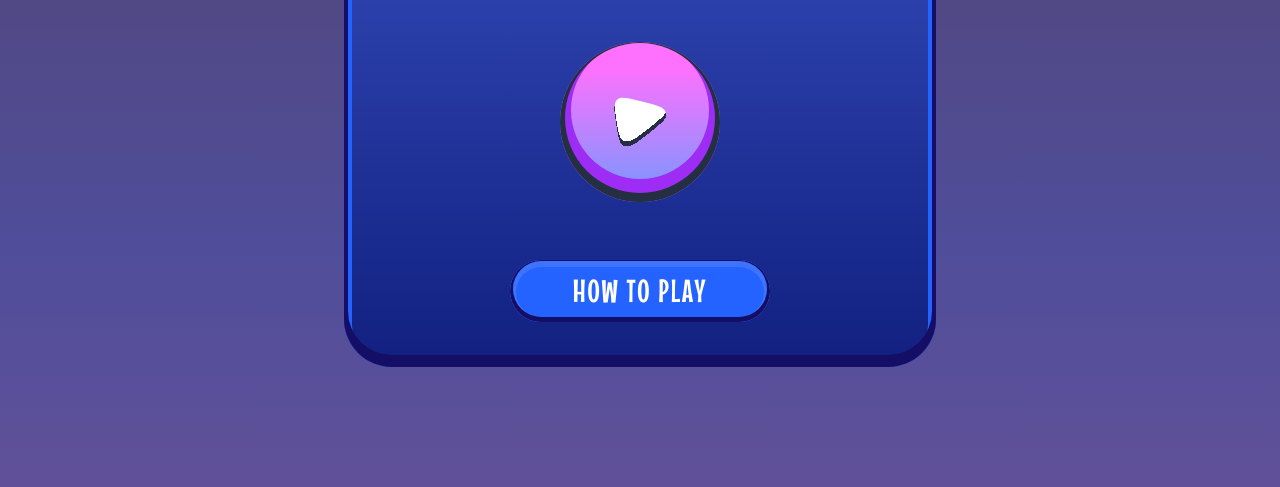
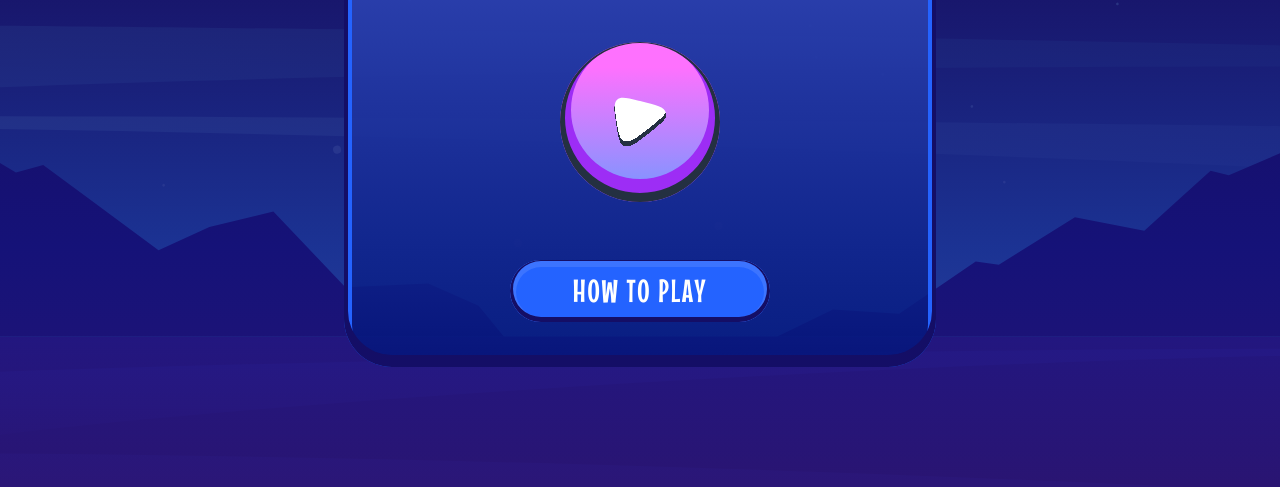
Before and after one commit to mzdemir/hangman-game, a website built with Vite: page index.html in a window 1280 px wide. Shown: the part 313-800 px from the top of the page. Built offline with nearby package versions, Linux system fonts and the light colour scheme; files whose address does not match are found by name.

Commit message:
feat: update background images for responsive design in .bg-app class

```diff
--- a/src/style.css
+++ b/src/style.css
@@ -43,10 +43,22 @@
 
 .bg-app {
 	position: relative;
-	background-image: url(./assets/images/background-mobile.svg);
+	background-image: url(../assets/images/background-mobile.svg);
 	background-position: top;
 	background-repeat: no-repeat;
 	background-size: cover;
+}
+
+@media (min-width: 48rem) {
+	.bg-app {
+		background-image: url(../assets/images/background-tablet.svg);
+	}
+}
+
+@media (min-width: 64rem) {
+	.bg-app {
+		background-image: url(../assets/images/background-desktop.svg);
+	}
 }
 
 .bg-app::before {
```
